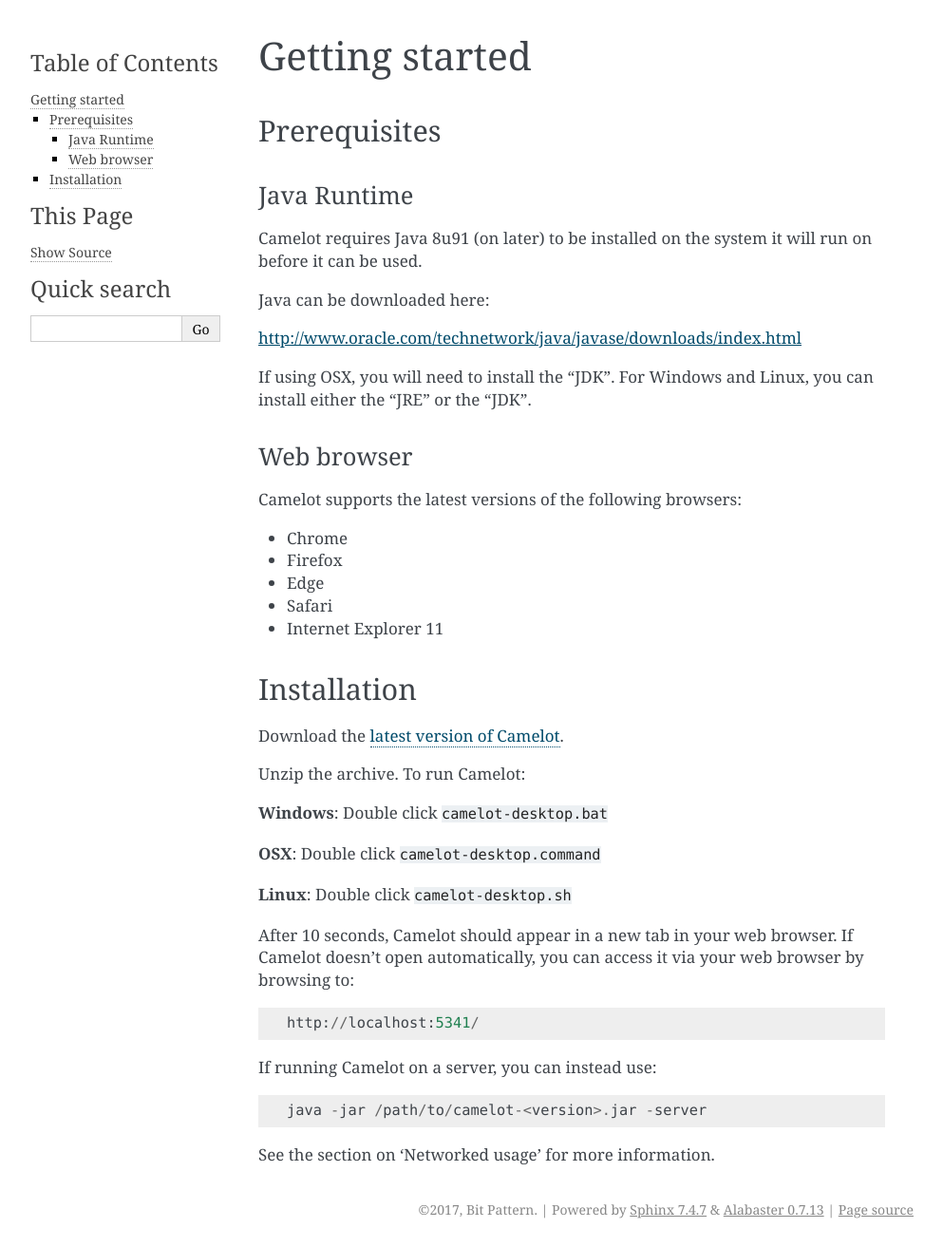
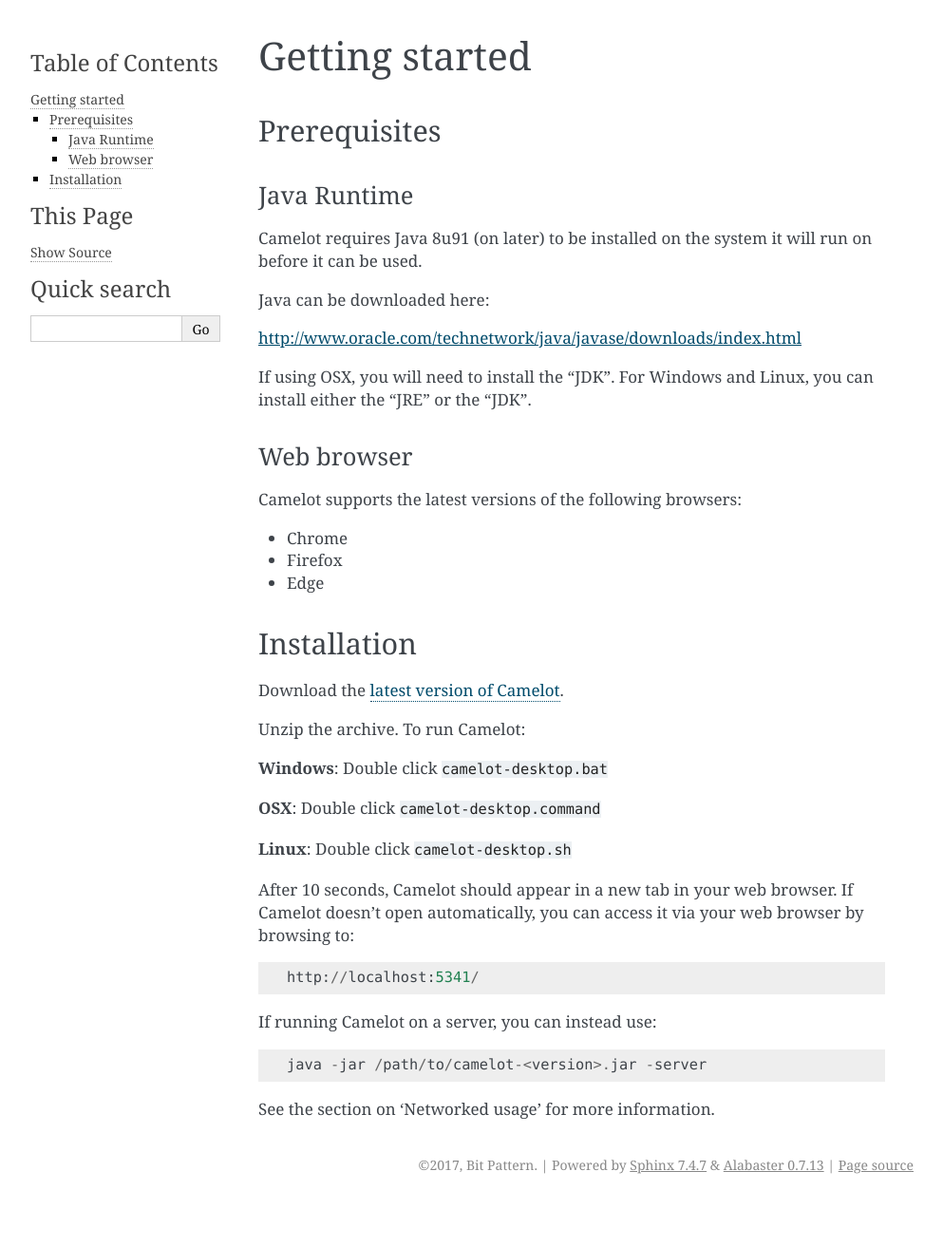
Before and after one commit to heidihendry/camelot, a Sphinx documentation site: the page built from doc/gettingstarted.rst, in a window 1280 px wide. Shown: the whole page at 95% size, without its empty margins (148-1141 px from the left). Built offline with Sphinx 7.4.7, drawn with Linux system fonts in a browser that asks for light colours; after the commit the page ends 1266 px from its top, so only the background shows below that.

Commit message:
Drop IE11 and Safari from supported browsers list

```diff
--- a/doc/gettingstarted.rst
+++ b/doc/gettingstarted.rst
@@ -29,8 +29,6 @@
 -  Chrome
 -  Firefox
 -  Edge
--  Safari
--  Internet Explorer 11
 
 Installation
 ~~~~~~~~~~~~
```
